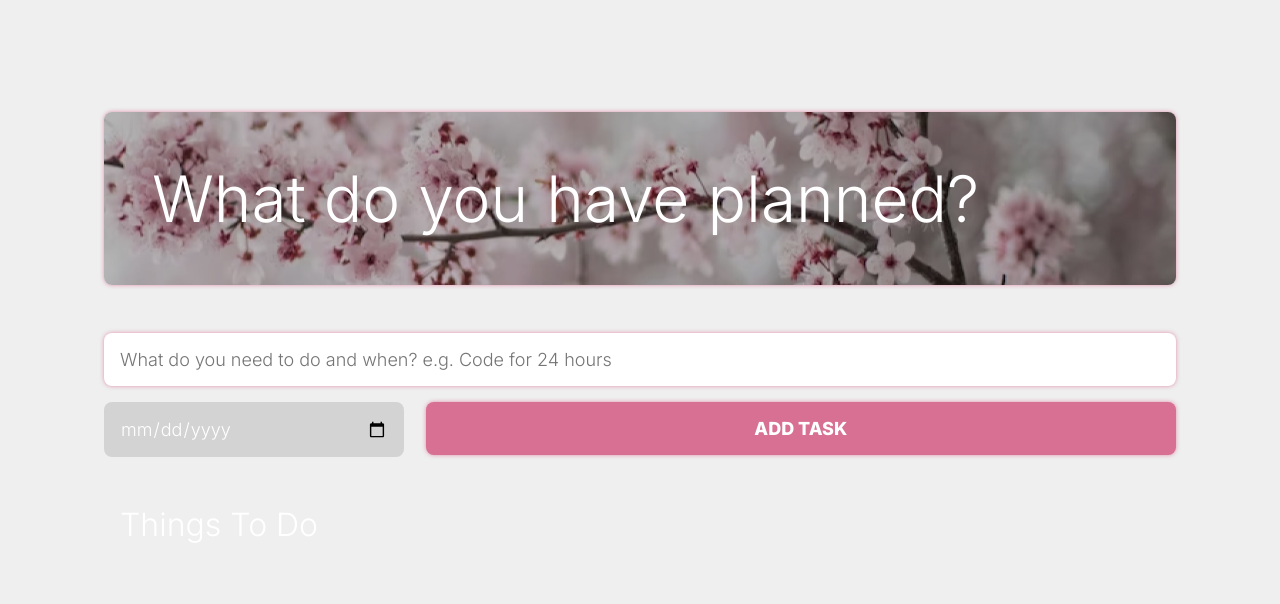
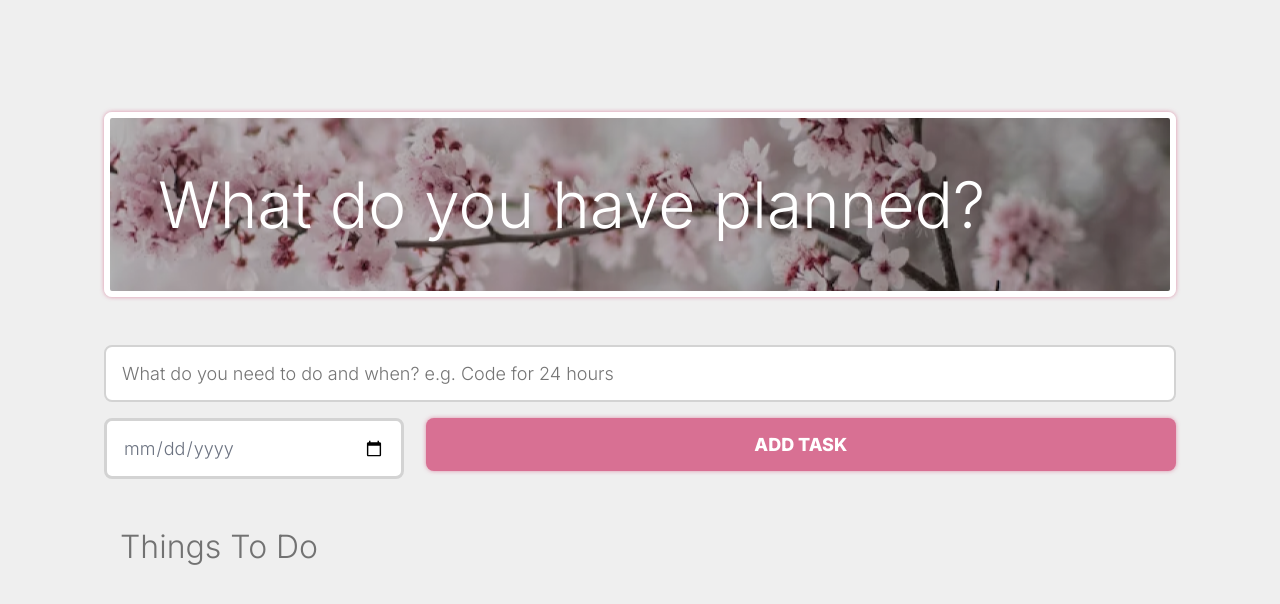
Before and after one commit to Heychani/To-Do-App-Take-4, a website: page index.html in a window 1280 px wide. Drawn offline with Linux system fonts and the light colour scheme.

Commit message:
Some UI/UX directions

```diff
--- a/index.html
+++ b/index.html
@@ -26,7 +26,7 @@
                 type="date"
                 name="new-date" required>
 
-            <input id="submitButton" type="submit" value="Add Task" />
+            <input type="submit" value="Add Task" />
 
             </form>
 
--- a/stylesheet.css
+++ b/stylesheet.css
@@ -3,15 +3,13 @@
     --light: #eee;
     --dark: #556173;
     --darker: #131519;
+    --lightgrey: #d3d3d3;
     --grey: #6B7280;
-    --orange: #ffa500;
-    --lightorange: #e9bd6b;
     --pink: #d87093;
 
     --shadow: 0 1px 3px rbga(0, 0, 0, 0,1);
 
     --pink-glow: 0px 0px 4px rgba(216, 112, 147, 0.75);
-    --orange-glow: 0px 0px 4px rgba(225, 165, 0, 0.75);
 }
 
 *{
@@ -49,6 +47,9 @@ h1 {
 	font-family: 'Inter', sans-serif;
     background-image: url("images/Header\ h1\ background.png");
     background-position: 100%;
+    border-style: solid;
+    border-width: 6px;
+    border-color: var(--white);
 }
 
 section {
@@ -62,7 +63,7 @@ h2 {
     padding: 1rem;
     font-size: 2rem;
     font-weight: 500;
-    color: var(--white);
+    color: rgb(114, 114, 114);
 }
 
 
@@ -82,7 +83,9 @@ h2 {
     color: var(--darker);
     background-color: var(--white);
     border-radius: 0.5rem;
-    box-shadow: var(--pink-glow);
+    border-style:solid;
+    border-color: var(--lightgrey);
+    border-width: 2px;
     margin-bottom: 1rem;
     margin-top: 3rem;
 }
@@ -100,11 +103,12 @@ input[type="checkbox"] {
 #newdate {
     width: 28%;
     font-size: 1.125rem;
-    color: var(--white);
-    background-color: lightgrey;
+    color: var(--grey);
+    background-color: var(--white);
     border-radius: 00.5rem;
     padding: 1rem;
-    box-shadow: var(--pink);
+    border-style: solid;
+    border-color: var(--lightgrey);
 }
 
 .create-todo input[type="submit"] {
@@ -134,7 +138,6 @@ input[type="checkbox"] {
     height: 20px;
     border-radius: 999px;
     border: 2px solid var(--pink);
-    box-shadow: var(--pink-glow);
 }
 
 .checkthrough::after {
@@ -144,7 +147,6 @@ input[type="checkbox"] {
     width: 0px;
     height: 0px;
     background-color: var(--pink);
-    box-shadow: var(--pink-glow);
     border-radius: 999px;
     transition: 0.2s ease-in-out;
 }
```
